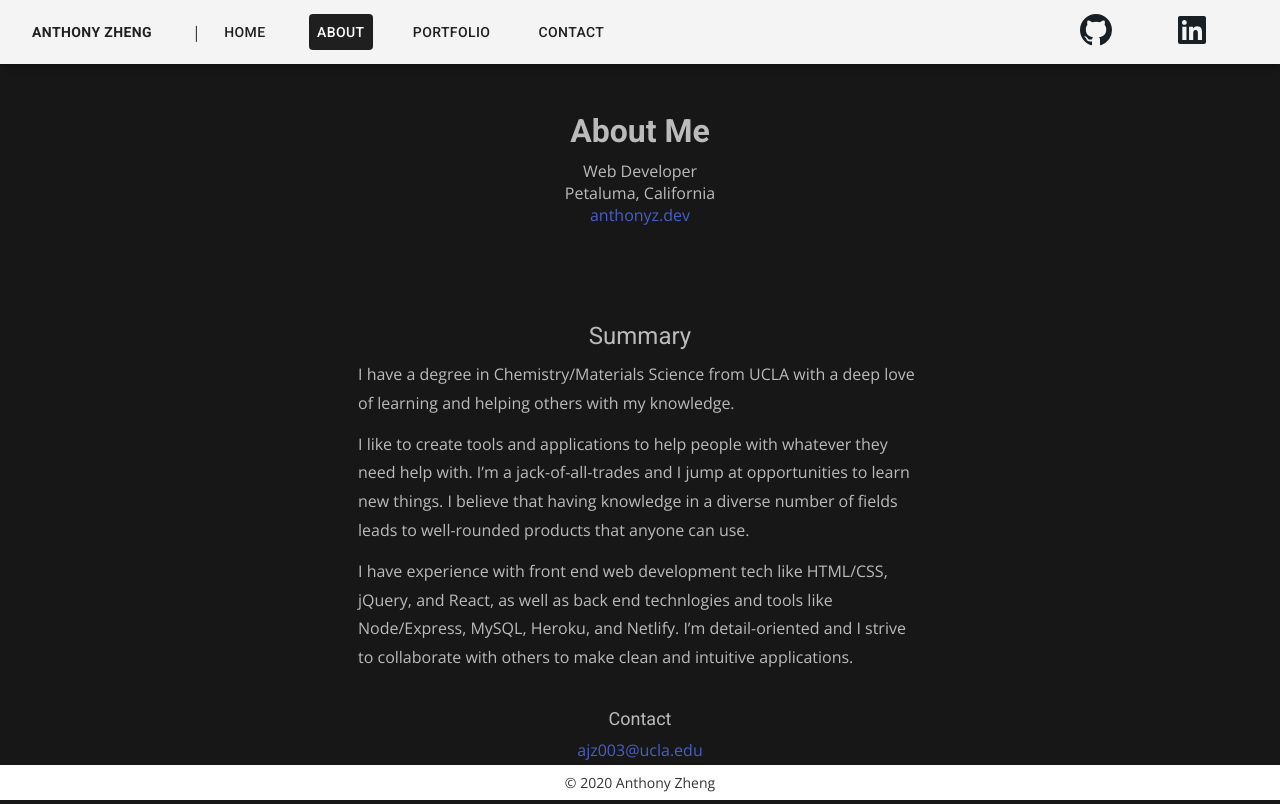
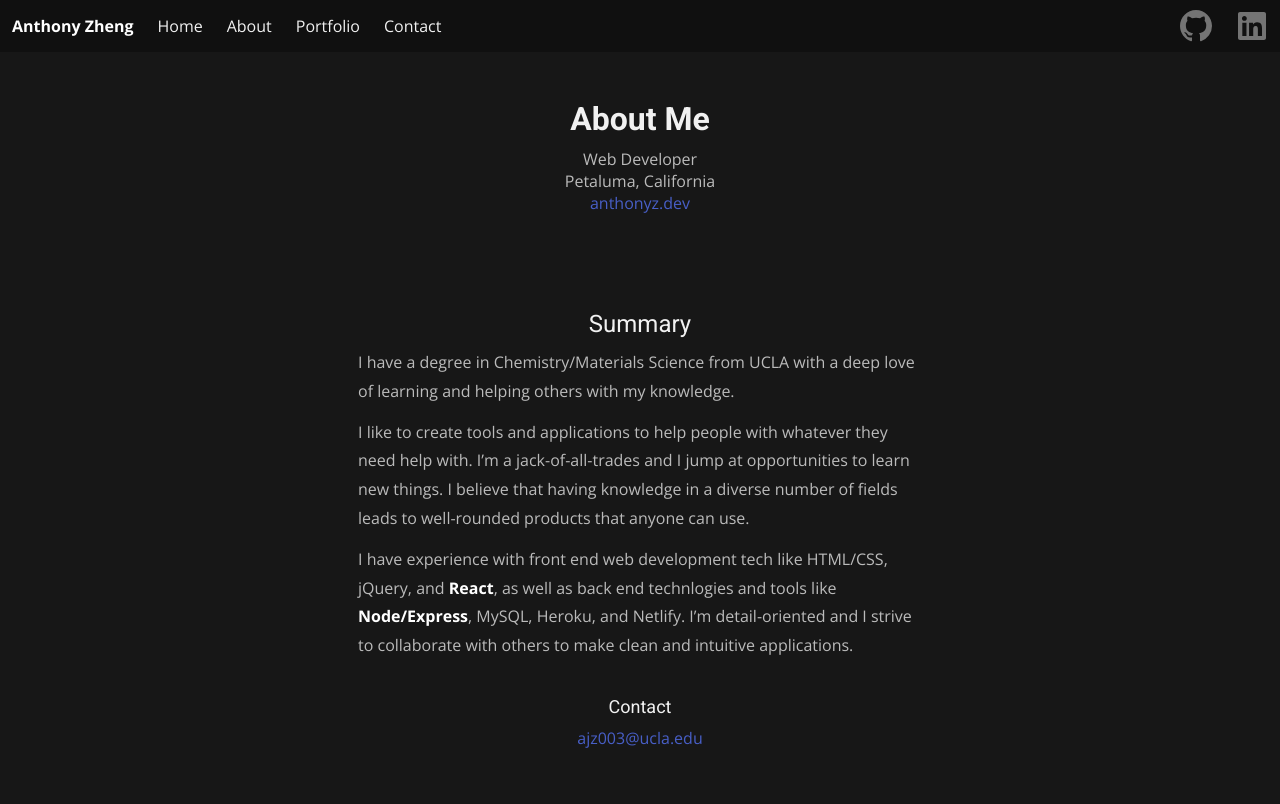
Before and after one commit to ajz003/react-ajz003, a Gatsby site: page /about in a window 1280 px wide. Shown: the top 804 px of the page. Built offline with nearby package versions, Linux system fonts and the light colour scheme; Gatsby itself is replaced by a stand-in of ours.

Commit message:
restyle existing pages

```diff
--- a/src/components/footer.js
+++ b/src/components/footer.js
@@ -1,8 +1,6 @@
 import { Link } from "gatsby"
 import PropTypes from "prop-types"
 import React from "react"
-
-import { AppBar, Toolbar, Button, Typography, BottomNavigation } from '@material-ui/core'
 
 import { GoMarkGithub } from 'react-icons/go'
 import { FaLinkedin } from 'react-icons/fa'
@@ -11,9 +9,12 @@ import TransitionLink from "gatsby-plugin-transition-link"
 import AniLink from "gatsby-plugin-transition-link/AniLink"
 
 const Footer = ({ siteTitle, menuLinks }) => (
-    <footer className="footer">
+
+    <footer class="footer">
+  <div class="content has-text-centered">
   <span>© {new Date().getFullYear()} Anthony Zheng</span>
-    </footer>
+  </div>
+</footer>
 )
 
 Footer.propTypes = {
--- /dev/null
+++ b/src/components/footer.scss
@@ -0,0 +1,3 @@
+$footer-padding: 1rem;
+$footer-background-color: $navbar-background-color;
+$footer-color: $navbar-item-color;
--- a/src/components/header.js
+++ b/src/components/header.js
@@ -1,8 +1,6 @@
 import { Link } from "gatsby"
 import PropTypes from "prop-types"
 import React from "react"
-
-import { AppBar, Toolbar, Button, Typography } from '@material-ui/core'
 
 import { GoMarkGithub } from 'react-icons/go'
 import { FaLinkedin } from 'react-icons/fa'
@@ -11,53 +9,69 @@ import TransitionLink from "gatsby-plugin-transition-link"
 import AniLink from "gatsby-plugin-transition-link/AniLink"
 
 const Header = ({ siteTitle, menuLinks }) => (
-<AppBar position="sticky" color="inherit">
 
-   <Toolbar>
-   <AniLink title="Anthony Zheng" className="menu-item name" cover duration={1} direction="left" to="/"
+
+
+<nav class="navbar is-fixed-top" role="navigation" aria-label="main navigation">
+<div class="navbar-brand">
+<AniLink title="Anthony Zheng" className="navbar-item name" cover duration={1} direction="left" to="/"
     bg="
     url(https://source.unsplash.com/collection/416011)
     center / cover
     "
-            ><Button>Anthony Zheng</Button></AniLink>
-            |
-<div className="menu-left">
-            <AniLink title="Home" className="menu-item" activeClassName="active" cover duration={1} direction="left" to="/"
+  >Anthony Zheng</AniLink>
+
+    <a role="button" class="navbar-burger burger" aria-label="menu" aria-expanded="false" data-target="navbarBasicExample">
+      <span aria-hidden="true"></span>
+      <span aria-hidden="true"></span>
+      <span aria-hidden="true"></span>
+    </a>
+  </div>
+  <div class="navbar-menu">
+
+  <div class="navbar-start">
+
+  <AniLink title="Home" className="navbar-item" activeClassName="active" cover duration={1} direction="left" to="/"
     bg="
     url(https://source.unsplash.com/collection/416011)
     center / cover
     "
-            ><Button>Home</Button></AniLink>
-            <AniLink title="About" className="menu-item" activeClassName="active" cover duration={1} direction="right" to="/about"
+  >Home</AniLink>
+
+  <AniLink title="About" className="navbar-item" activeClassName="active" cover duration={1} direction="right" to="/about"
     bg="
     url(https://source.unsplash.com/collection/4967134)
     center / cover
     "
-            ><Button>About</Button></AniLink>
-            <AniLink title="Portfolio" className="menu-item" activeClassName="active" cover duration={1} direction="right" to="/portfolio"
+  >About</AniLink>
+
+  <AniLink title="Portfolio" className="navbar-item" activeClassName="active" cover duration={1} direction="right" to="/portfolio"
     bg="
     url(https://source.unsplash.com/collection/335434)
     center / cover
     "
-            ><Button>Portfolio</Button></AniLink>
-            <AniLink title="Contact" className="menu-item" activeClassName="active" cover duration={1} direction="right" to="/contact"
+  >Portfolio</AniLink>
+
+  <AniLink title="Contact" className="navbar-item" activeClassName="active" cover duration={1} direction="right" to="/contact"
     bg="
     url(https://source.unsplash.com/collection/3570256)
     center / cover
     "
-            ><Button>Contact</Button></AniLink>
+  >Contact</AniLink>
   </div>
-<div className="menu-right">
-                    <a className="menu-item" href="https://github.com/ajz003" title="My GitHub profile"><GoMarkGithub className="social-icon" /></a>
-          <a className="menu-item" href="https://www.linkedin.com/in/anthony-zheng/" title="My LinkedIn profile"><FaLinkedin className="social-icon" /></a>
+
+
+  <div class="navbar-end">
+  <a className="navbar-item" href="https://github.com/ajz003" title="My GitHub profile"><GoMarkGithub className="social-icon" /></a>
+  <a className="navbar-item" href="https://www.linkedin.com/in/anthony-zheng/" title="My LinkedIn profile"><FaLinkedin className="social-icon" /></a>
   </div>
-   </Toolbar>
+
+
+  </div>
+</nav>
 
 
 
-
-
-</AppBar>
 )
 
 Header.propTypes = {
--- /dev/null
+++ b/src/components/header.scss
@@ -0,0 +1,28 @@
+$navbar-background-color: #101010;
+$navbar-item-color: #f1f1f1;
+$navbar-item-hover-color: #fff;
+$navbar-item-hover-background-color: #4a4a4a;
+
+.navbar {
+
+}
+
+a.navbar-item, .navbar-link {
+
+    &:hover {
+        transition-duration: .1s;
+        .social-icon {
+            color: #13aff0;
+          }
+    }
+
+    .social-icon {
+        color: #747474;
+        height: 32px;
+        width: auto;
+      }
+}
+
+.name {
+    font-weight: bold;
+}
--- a/src/components/layout.scss
+++ b/src/components/layout.scss
@@ -1,19 +1,30 @@
 $header-font: 'Roboto', sans-serif;
 $body-font: 'Open Sans', sans-serif;
-$primary-color: #333;
-$pt-navbar-height: 50px;
+$primary-color: #bbb;
+$emphasis-color: #fff;
+
+@import "./header.scss";
+@import "./footer.scss";
 @import "~bulma/bulma.sass";
 
 body {
   font: 100% $body-font;
   font-size: 16px;
+  font-size: 1rem;
   color: $primary-color;
   margin: 0;
+  background-color: #171717;
+}
+
+
+.body-wrapper {
+  margin-top: 3.25rem;
 }
 
 h1, h2, h3, h4, h5, h6 {
   font: 100% $header-font;
   margin-bottom: 0.625rem;
+  color: #f1f1f1;
 }
 
 h1, h3, h5 {
@@ -34,74 +45,10 @@ p {
   margin: 0 0 0.75rem;
 }
 
-a.menu-item {
-  color: $primary-color;
-
-  &:hover {
-    color: $primary-color;
-  }
-  &:active {
-    opacity: 0.32;
-  }
-
-  &.active {
-    transition: background-color 300ms;
-
-    .MuiButton-root {
-      color: white;
-      background-color: #000000de;
-    }
-  }
-
-  &.menu-item {
-    text-decoration: none;
-    margin-right: 32px;
-  }
-
-  .social-icon {
-    width: 32px;
-    height: 32px;
-    color: #182026;
-    margin: 0 16px;
-    &:hover {
-      opacity: 0.5;
-    }
-  }
-}
-
-.menu-left  {
-  flex-grow: 1;
-  padding-left: 12px;
-}
-
-.name .MuiButton-root {
-  font-weight: bold;
-}
-
-header.MuiPaper-root {
-  background-color: #f4f4f4;
-}
-
-footer.footer {
-  position: fixed;
-  left: 0;
-  bottom: 0;
-  width: 100%;
-  background-color: white;
-  text-align: center;
-  font-size: 0.875rem;
-  padding: 8px;
+strong {
+  color: $emphasis-color;
 }
 
 @media (max-width:767px) {
-  .MuiAppBar-root {
-    padding: 0.5rem 0;
-  }
-  .menu-right {
-    display: flex;
-    flex-direction: column;
-    .menu-item {
-      margin-bottom: 0.5rem;
-    }
-  }
+
 }
--- a/src/pages/about.js
+++ b/src/pages/about.js
@@ -37,7 +37,7 @@ const AboutPage = () => (
           <p>I like to create tools and applications to help people with whatever they need help with. I’m a jack-of-all-trades and I jump at opportunities to learn new things. I believe that having knowledge in a diverse number of fields leads to well-rounded products that anyone can use.
           </p>
           <p>
-            I have experience with front end web development tech like HTML/CSS, jQuery, and React, as well as back end technlogies and tools like Node/Express, MySQL, Heroku, and Netlify. I’m detail-oriented and I strive to collaborate with others to make clean and intuitive applications.
+            I have experience with front end web development tech like HTML/CSS, jQuery, and <strong>React</strong>, as well as back end technlogies and tools like <strong>Node/Express</strong>, MySQL, Heroku, and Netlify. I’m detail-oriented and I strive to collaborate with others to make clean and intuitive applications.
           </p>
 </div>
 </div>
```
Also changed, not shown: src/pages/portfolio.scss (+9 -5 lines). Lines whose indentation alone changed are shown as unchanged.
